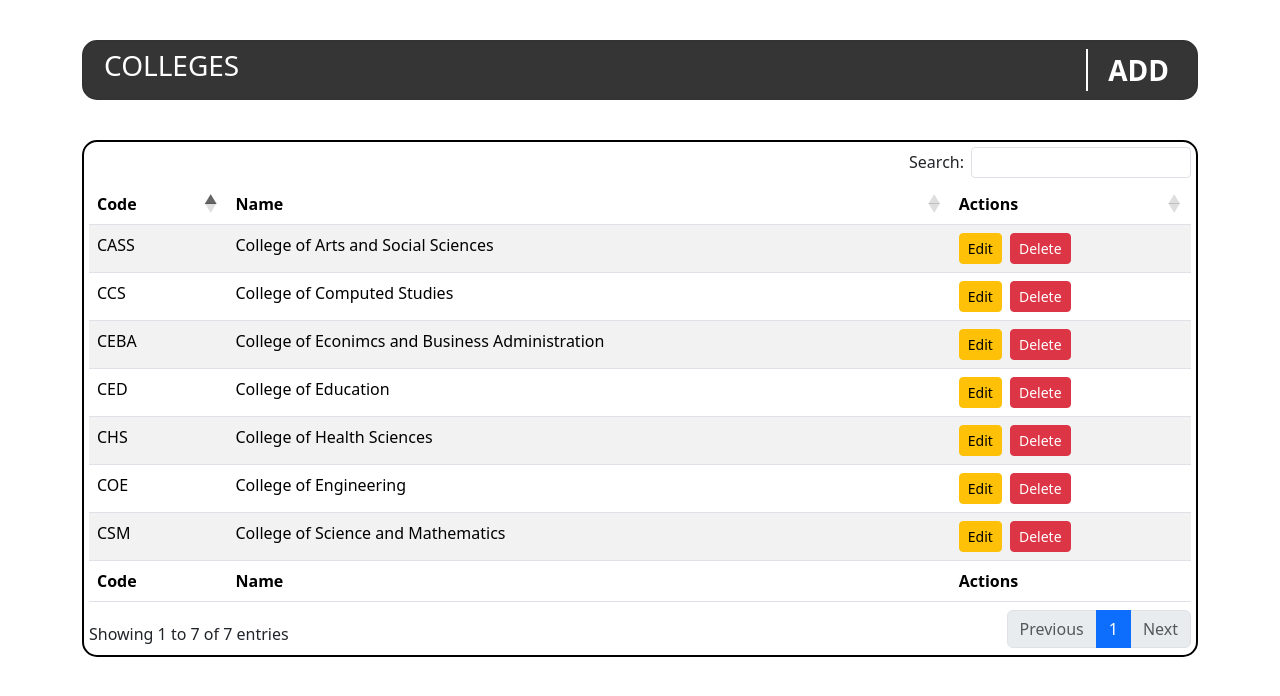
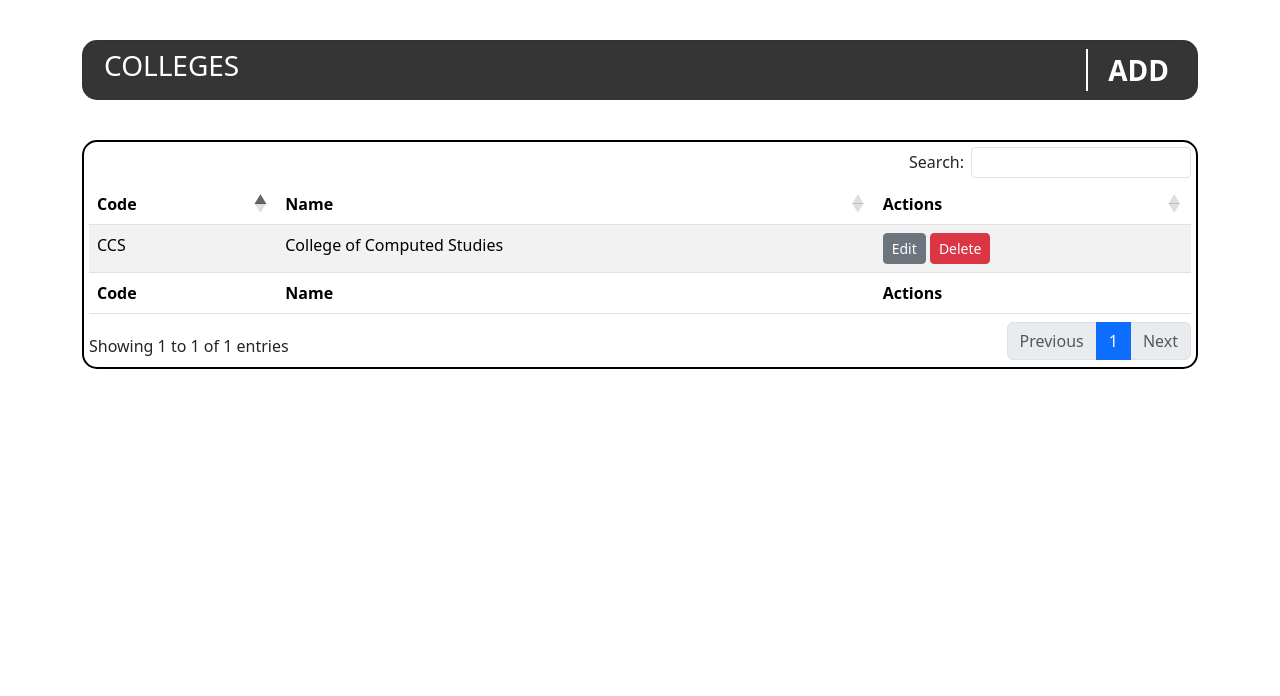
Before and after one commit to WhaleRed/ssis-webapp, a Flask app: page / in a window 1280 px wide. Shown: the part 56-752 px from the top of the page. Run offline with Flask 3, Linux system fonts and the light colour scheme; some libraries are stand-ins or nearby versions.

Commit message:
style(ui): Add college form

```diff
--- a/MyCollege/views/templates/college.html
+++ b/MyCollege/views/templates/college.html
@@ -3,8 +3,46 @@
 
 <div class="mini-header">
   <h3>COLLEGES</h3>
-  <button id="add-btn">ADD</button>
+  <button type="button" data-bs-toggle="modal" data-bs-target="#addModal" id="add-btn">ADD</button>
 </div>
+
+<!--Add Modal-->
+<!-- Modal -->
+<div class="modal fade" id="addModal" tabindex="-1" aria-labelledby="myModalLabel" aria-hidden="true">
+  <div class="modal-dialog">
+    <div class="modal-content">
+
+      <!-- Header -->
+      <div class="modal-header">
+        <h5 class="modal-title" id="myModalLabel">Add College</h5>
+        <button type="button" class="btn-close" data-bs-dismiss="modal" aria-label="Close"></button>
+      </div>
+
+      <!-- Body -->
+      <div class="modal-body">
+
+        <!-- Add Form-->
+        <form>
+          <div class="form-group">
+            <label for="colCode">College Code</label>
+            <input class="form-control" id="colCode">
+          </div>
+          <div class="form-group">
+            <label for="colName">Password</label>
+            <input type="password" class="form-control" id="colName">
+          </div>
+        </form>
+      </div>
+      <!-- Footer -->
+      <div class="modal-footer">
+        <button type="button" class="btn btn-secondary" data-bs-dismiss="modal">Close</button>
+        <button type="button" class="btn btn-primary" id="submitColAdd">Add</button>
+      </div>
+
+    </div>
+  </div>
+</div>
+
 
 <table id="table" class="table table-striped">
   <thead>
@@ -20,56 +58,8 @@
       <td>CCS</td>
       <td>College of Computed Studies</td>
       <td>
-        <button class="btn btn-sm btn-warning me-1">Edit</button>
-        <button class="btn btn-sm btn-danger">Delete</button>
-      </td>
-    </tr>
-    <tr>
-      <td>CHS</td>
-      <td>College of Health Sciences</td>
-      <td>
-        <button class="btn btn-sm btn-warning me-1">Edit</button>
-        <button class="btn btn-sm btn-danger">Delete</button>
-      </td>
-    </tr>
-    <tr>
-      <td>CSM</td>
-      <td>College of Science and Mathematics</td>
-      <td>
-        <button class="btn btn-sm btn-warning me-1">Edit</button>
-        <button class="btn btn-sm btn-danger">Delete</button>
-      </td>
-    </tr>
-    <tr>
-      <td>COE</td>
-      <td>College of Engineering</td>
-      <td>
-        <button class="btn btn-sm btn-warning me-1">Edit</button>
-        <button class="btn btn-sm btn-danger">Delete</button>
-      </td>
-    </tr>
-    <tr>
-      <td>CED</td>
-      <td>College of Education</td>
-      <td>
-        <button class="btn btn-sm btn-warning me-1">Edit</button>
-        <button class="btn btn-sm btn-danger">Delete</button>
-      </td>
-    </tr>
-    <tr>
-      <td>CASS</td>
-      <td>College of Arts and Social Sciences</td>
-      <td>
-        <button class="btn btn-sm btn-warning me-1">Edit</button>
-        <button class="btn btn-sm btn-danger">Delete</button>
-      </td>
-    </tr>
-    <tr>
-      <td>CEBA</td>
-      <td>College of Econimcs and Business Administration</td>
-      <td>
-        <button class="btn btn-sm btn-warning me-1">Edit</button>
-        <button class="btn btn-sm btn-danger">Delete</button>
+        <a href="/edit/college" class="btn btn-secondary btn-sm">Edit</a>
+        <a href="/delete/college" class="btn btn-danger btn-delete btn-sm">Delete</a>
       </td>
     </tr>
   </tbody>
```
